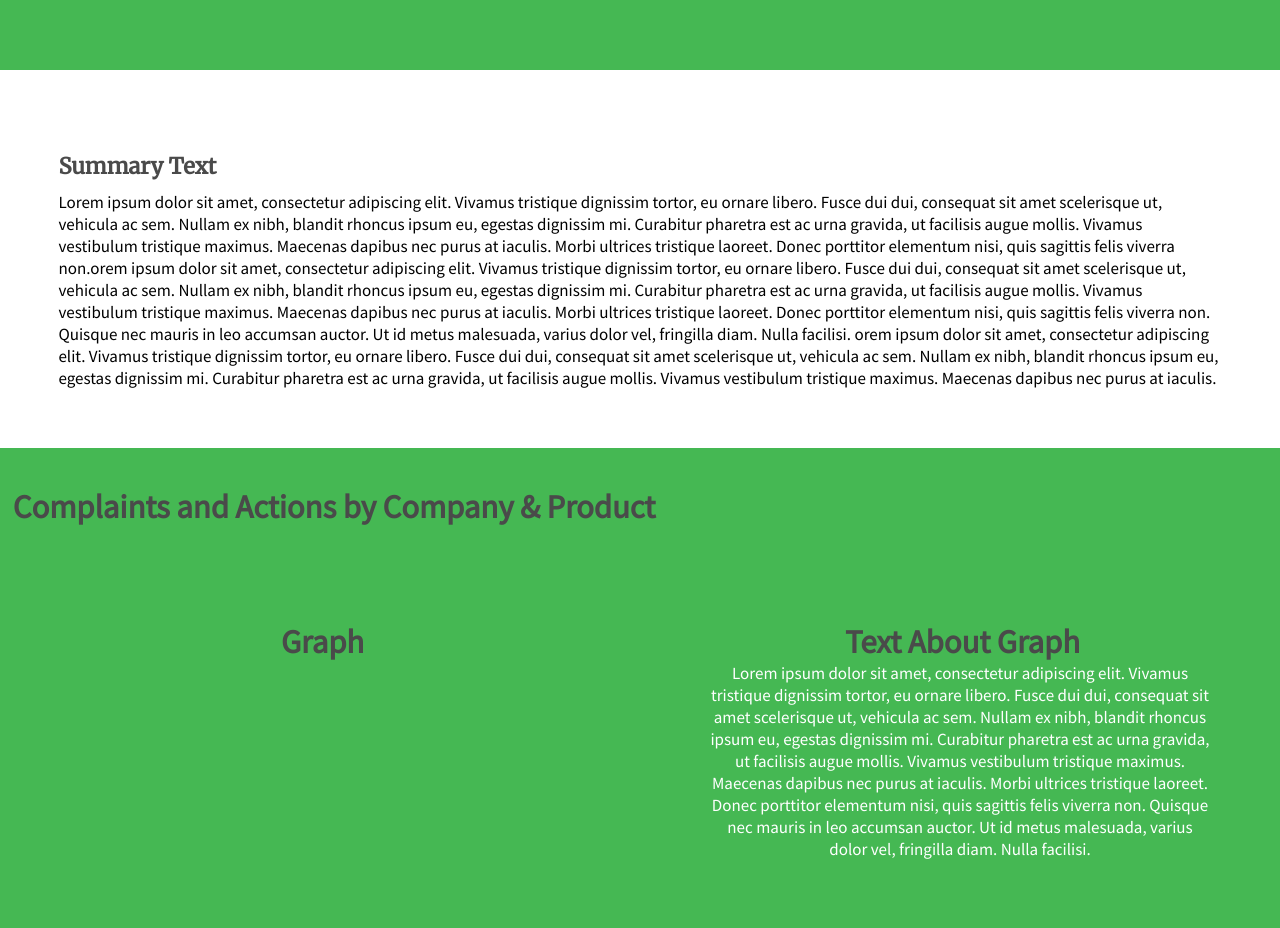
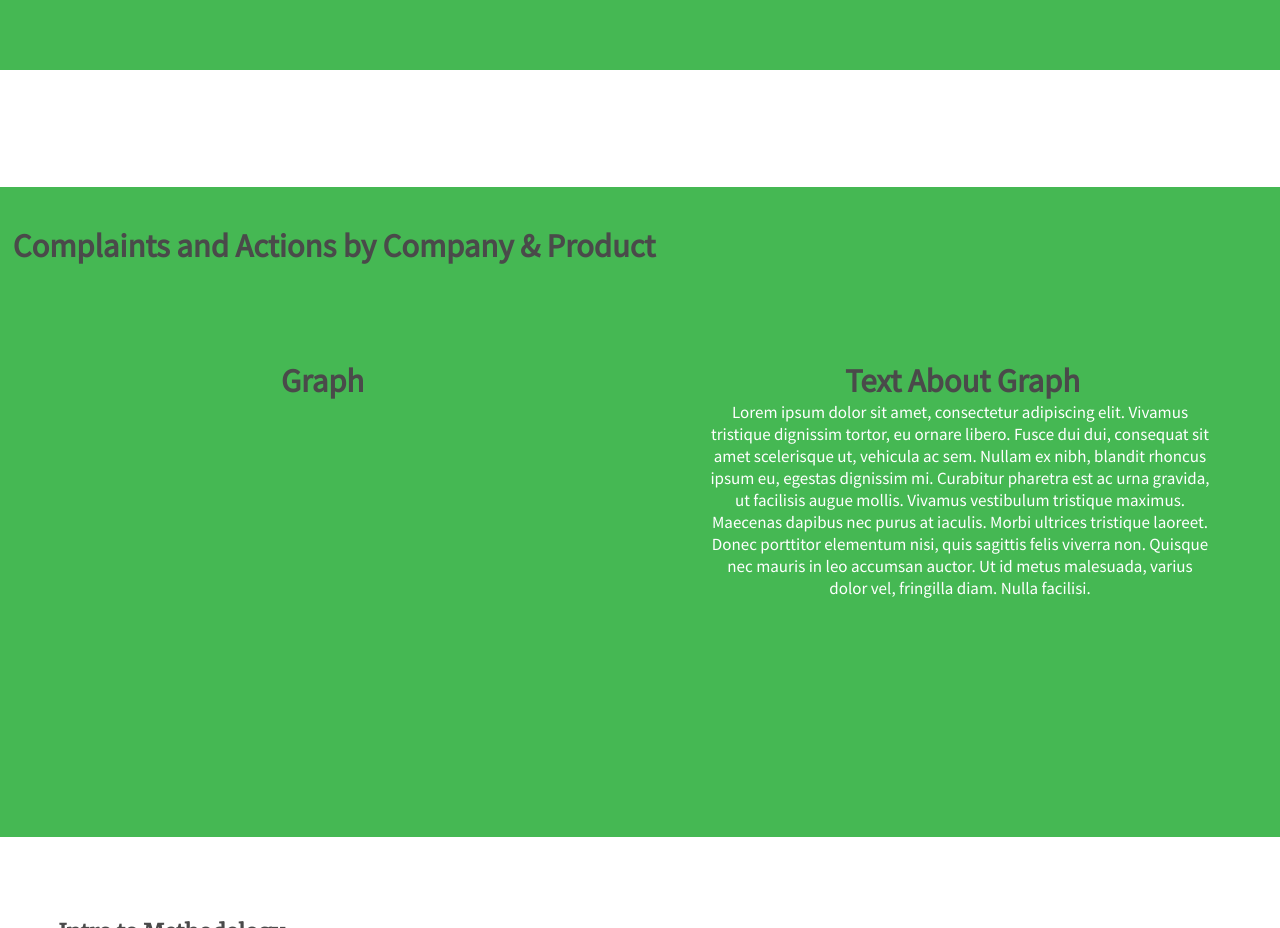
Before and after one commit to austinbrian/cfpb_actions, a plain HTML site: page index.html in a window 1280 px wide. Shown: the part 1480-2408 px from the top of the page. Drawn offline with nearby package versions, Linux system fonts and the light colour scheme.

Commit message:
Comment out Summary section

```diff
--- a/index.html
+++ b/index.html
@@ -58,7 +58,7 @@
     </div>
 
     <div class="summary">
-        <h4>Summary Text</h4>
+        <!-- <h4>Summary Text</h4>
         <p>Lorem ipsum dolor sit amet, consectetur adipiscing elit. Vivamus tristique dignissim tortor, eu ornare libero. Fusce dui dui, consequat sit amet scelerisque ut, vehicula ac sem. Nullam ex nibh, blandit rhoncus ipsum eu, egestas dignissim mi. Curabitur
             pharetra est ac urna gravida, ut facilisis augue mollis. Vivamus vestibulum tristique maximus. Maecenas dapibus nec purus at iaculis. Morbi ultrices tristique laoreet. Donec porttitor elementum nisi, quis sagittis felis viverra non.orem ipsum
             dolor sit amet, consectetur adipiscing elit. Vivamus tristique dignissim tortor, eu ornare libero. Fusce dui dui, consequat sit amet scelerisque ut, vehicula ac sem. Nullam ex nibh, blandit rhoncus ipsum eu, egestas dignissim mi. Curabitur
@@ -66,7 +66,7 @@
             nec mauris in leo accumsan auctor. Ut id metus malesuada, varius dolor vel, fringilla diam. Nulla facilisi. orem ipsum dolor sit amet, consectetur adipiscing elit. Vivamus tristique dignissim tortor, eu ornare libero. Fusce dui dui, consequat
             sit amet scelerisque ut, vehicula ac sem. Nullam ex nibh, blandit rhoncus ipsum eu, egestas dignissim mi. Curabitur pharetra est ac urna gravida, ut facilisis augue mollis. Vivamus vestibulum tristique maximus. Maecenas dapibus nec purus at
             iaculis.
-        </p>
+        </p> -->
 
     </div>
     </div>
```
